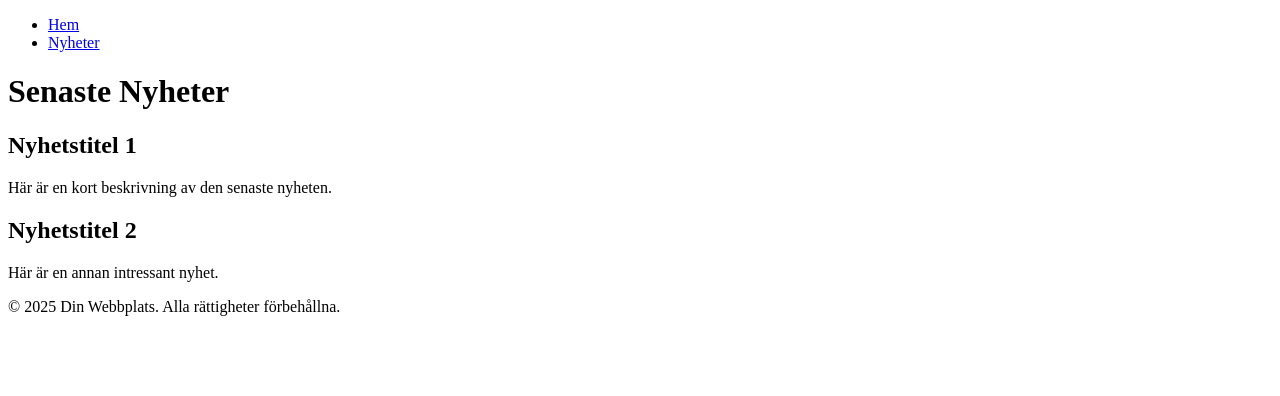
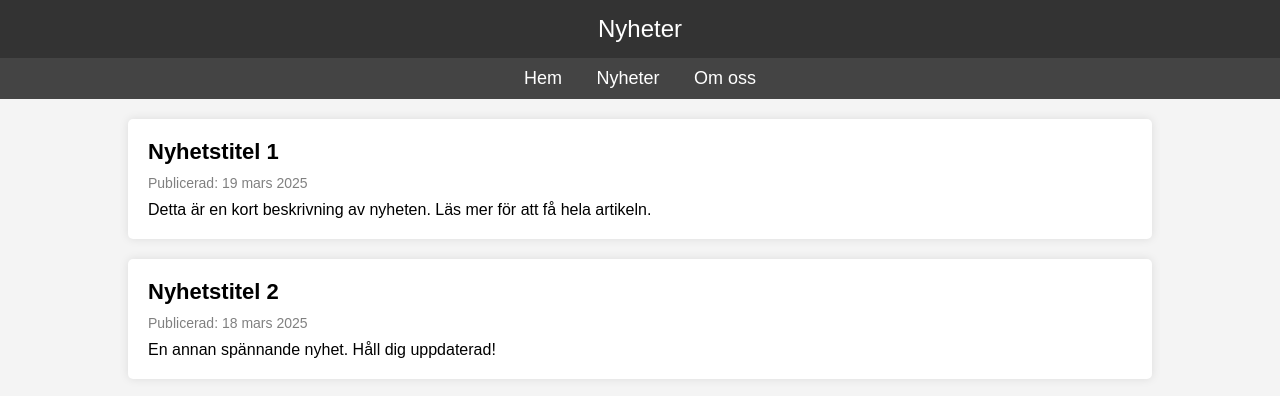
Before and after one commit to JacobHanini/gymnasiearbete, a plain HTML site: page nyheter.html in a window 1280 px wide. Drawn offline with Linux system fonts and the light colour scheme.

Commit message:
Update nyheter.html

```diff
--- a/nyheter.html
+++ b/nyheter.html
@@ -4,33 +4,74 @@
     <meta charset="UTF-8">
     <meta name="viewport" content="width=device-width, initial-scale=1.0">
     <title>Nyheter</title>
-    <link rel="stylesheet" href="style.css">
+    <style>
+        body {
+            font-family: Arial, sans-serif;
+            margin: 0;
+            padding: 0;
+            background-color: #f4f4f4;
+        }
+        header {
+            background-color: #333;
+            color: white;
+            padding: 15px;
+            text-align: center;
+            font-size: 24px;
+        }
+        nav {
+            background-color: #444;
+            padding: 10px;
+            text-align: center;
+        }
+        nav a {
+            color: white;
+            text-decoration: none;
+            margin: 0 15px;
+            font-size: 18px;
+        }
+        .news-container {
+            width: 80%;
+            margin: 20px auto;
+            display: flex;
+            flex-direction: column;
+            gap: 20px;
+        }
+        .news-item {
+            background: white;
+            padding: 20px;
+            border-radius: 5px;
+            box-shadow: 0 0 10px rgba(0, 0, 0, 0.1);
+        }
+        .news-title {
+            font-size: 22px;
+            font-weight: bold;
+            margin-bottom: 10px;
+        }
+        .news-date {
+            font-size: 14px;
+            color: gray;
+            margin-bottom: 10px;
+        }
+    </style>
 </head>
 <body>
-    <header>
-        <nav>
-            <ul>
-                <li><a href="index.html">Hem</a></li>
-
-                <li><a href="nyheter.html">Nyheter</a></li>
-            </ul>
-        </nav>
-    </header>
-    <main>
-        <h1>Senaste Nyheter</h1>
-        <section>
-            <article>
-                <h2>Nyhetstitel 1</h2>
-                <p>Här är en kort beskrivning av den senaste nyheten.</p>
-            </article>
-            <article>
-                <h2>Nyhetstitel 2</h2>
-                <p>Här är en annan intressant nyhet.</p>
-            </article>
-        </section>
-    </main>
-    <footer>
-        <p>&copy; 2025 Din Webbplats. Alla rättigheter förbehållna.</p>
-    </footer>
+    <header>Nyheter</header>
+    <nav>
+        <a href="index.html">Hem</a>
+        <a href="nyheter.html">Nyheter</a>
+        <a href="#">Om oss</a>
+    </nav>
+    <div class="news-container">
+        <div class="news-item">
+            <div class="news-title">Nyhetstitel 1</div>
+            <div class="news-date">Publicerad: 19 mars 2025</div>
+            <div class="news-content">Detta är en kort beskrivning av nyheten. Läs mer för att få hela artikeln.</div>
+        </div>
+        <div class="news-item">
+            <div class="news-title">Nyhetstitel 2</div>
+            <div class="news-date">Publicerad: 18 mars 2025</div>
+            <div class="news-content">En annan spännande nyhet. Håll dig uppdaterad!</div>
+        </div>
+    </div>
 </body>
 </html>
```
